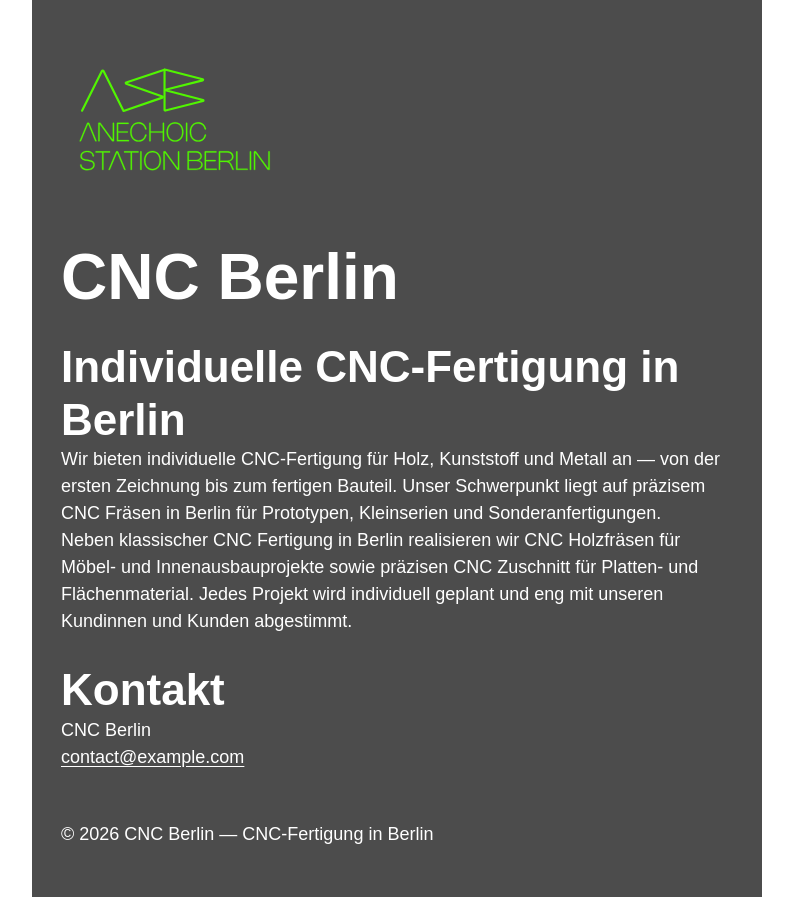
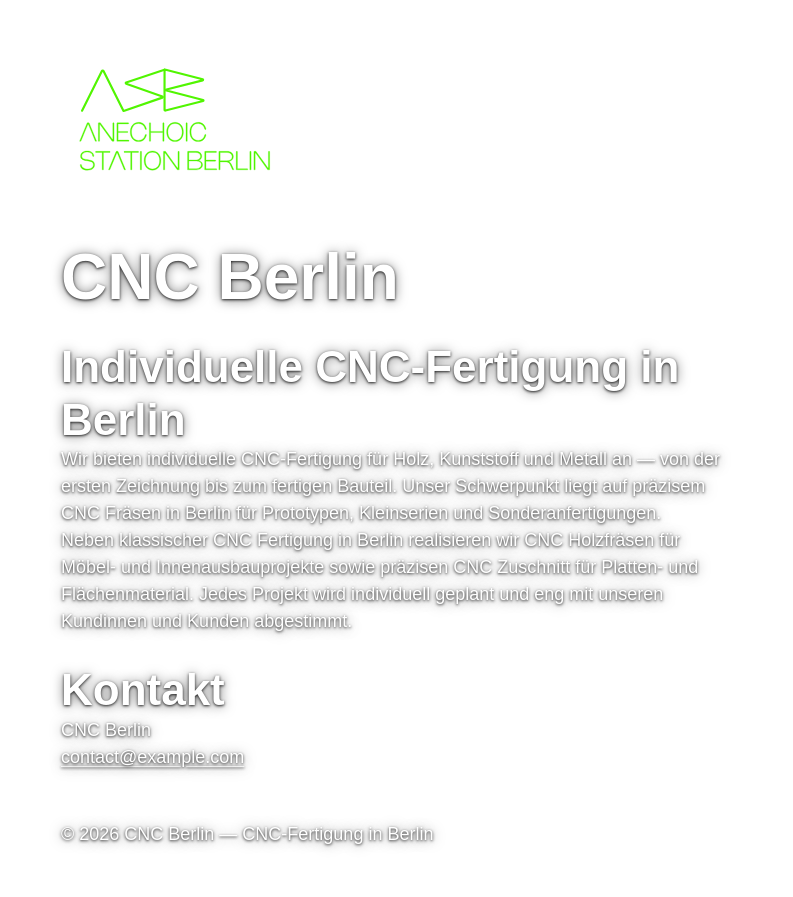
Before and after one commit to Hulow/cnc-app, a Next.js app: page / in a window 1280 px wide. Shown: the whole page, without its empty margins (243-1036 px from the left). Built offline with nearby package versions, Linux system fonts and the light colour scheme.

Commit message:
T1: Transparent content layer

```diff
--- a/app/globals.css
+++ b/app/globals.css
@@ -134,10 +134,9 @@ h3 {
   height: auto;
 }
 
-/* Contrast panel for content sitting over the background video. A fixed
-   dark scrim + blur is used regardless of the video's actual frame
-   content or the visitor's OS color scheme, so legibility never depends
-   on what's currently playing. */
+/* Transparent content layer: the black-and-white video shows through
+   directly, so legibility comes from text-shadow on the text itself
+   rather than a background panel behind it. */
 .page-content {
   display: flex;
   flex-direction: column;
@@ -146,10 +145,9 @@ h3 {
   max-width: 75rem;
   margin-inline: auto;
   padding: var(--space-lg) var(--space-md);
-  background: rgba(8, 8, 8, 0.72);
-  backdrop-filter: blur(6px);
-  -webkit-backdrop-filter: blur(6px);
+  background: transparent;
   color: #ffffff;
+  text-shadow: 0 1px 3px rgba(0, 0, 0, 0.85), 0 1px 12px rgba(0, 0, 0, 0.5);
 }
 
 .page-content main {
```
